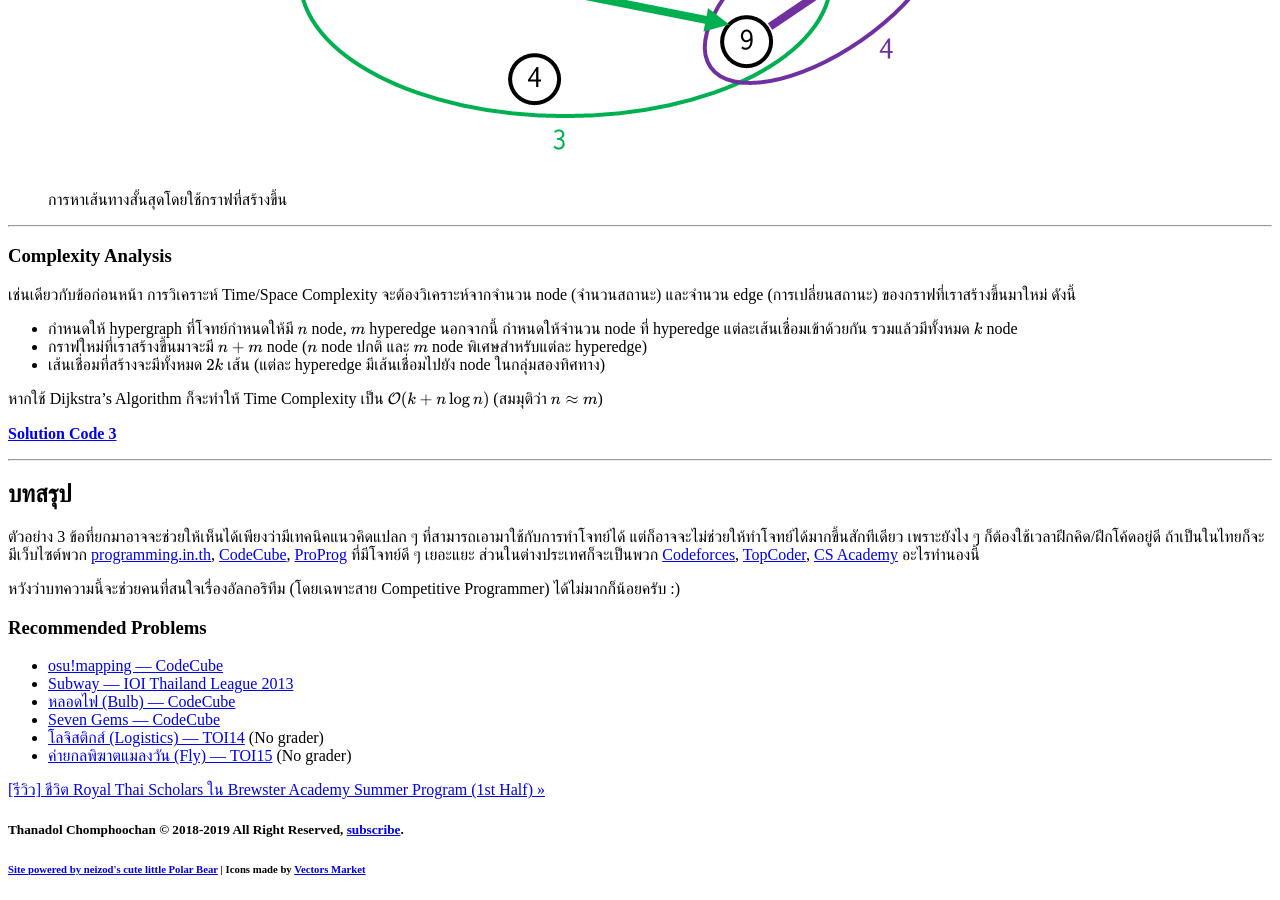
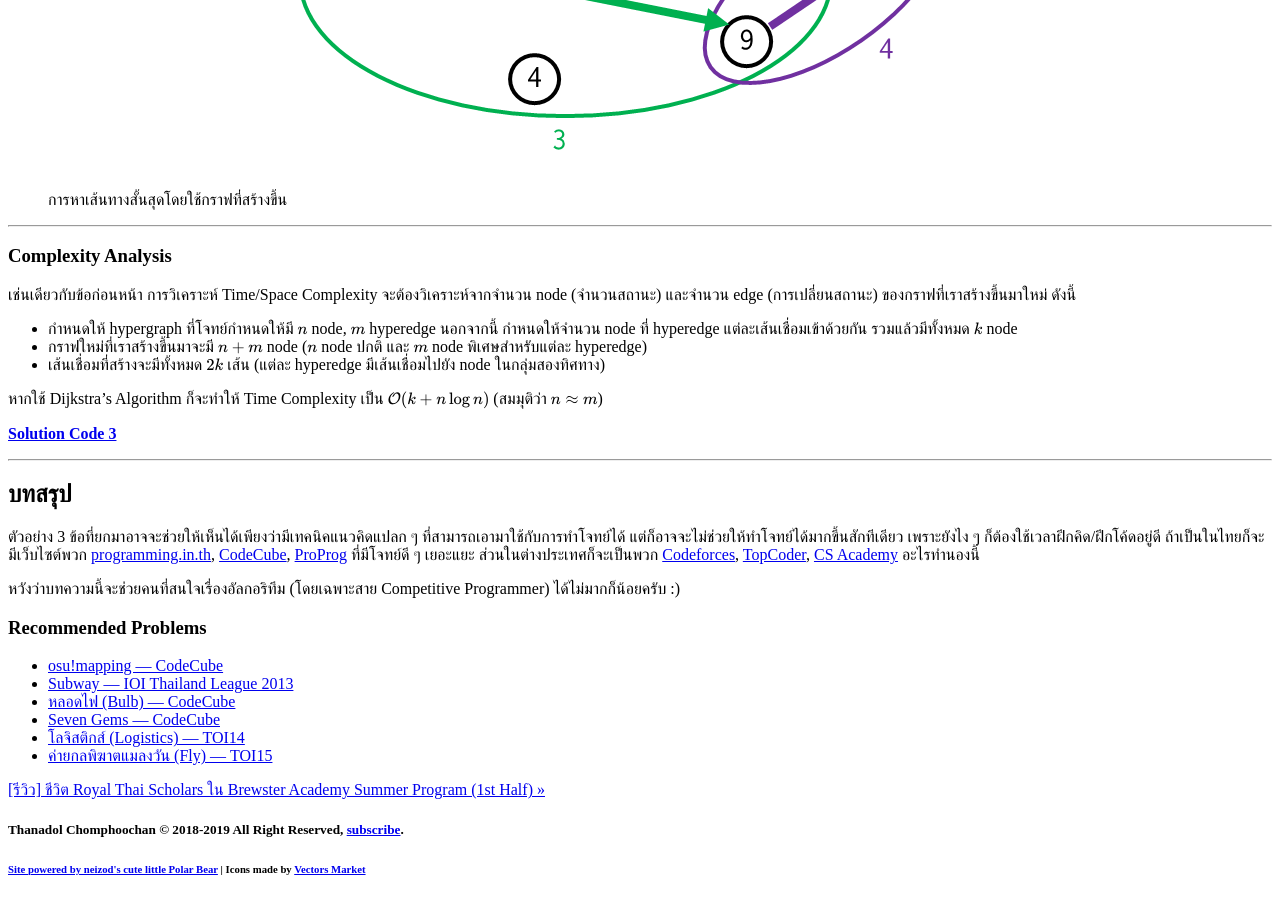
Before and after one commit to tchomphoochan/tchomphoochan.github.io, a Jekyll site: the page built from _posts/2019-08-19-state-graph-tutorial.md, in a window 1280 px wide and 900 px high, scrolled down 10101 px. Built offline with Jekyll 4.4.1, drawn with Linux system fonts in a browser that asks for light colours; some web fonts are replaced; formulas are drawn with MathJax 3; comment, search, counter and statistics services are not loaded.

```diff
--- a/_posts/2019-08-19-state-graph-tutorial.md
+++ b/_posts/2019-08-19-state-graph-tutorial.md
@@ -203,5 +203,5 @@ Knight ห้ามกระโดดออกนอกตาราง หรื
 - [Subway --- IOI Thailand League 2013](https://programming.in.th/task/rev2_problem.php?pid=1133)
 - [หลอดไฟ (Bulb) --- CodeCube](https://www.codecube.in.th/task/27)
 - [Seven Gems --- CodeCube](https://www.codecube.in.th/task/153)
-- [โลจิสติกส์ (Logistics) --- TOI14](/post-extensions/state-graph-tutorial/toi14_logistics.pdf) (No grader)
-- [ค่ายกลพิฆาตแมลงวัน (Fly) --- TOI15](/post-extensions/state-graph-tutorial/toi15_fly.pdf) (No grader)
+- [โลจิสติกส์ (Logistics) --- TOI14](https://www.proprog.tk/tasks/toi14_logistic/descs/14202)
+- [ค่ายกลพิฆาตแมลงวัน (Fly) --- TOI15](https://www.proprog.tk/tasks/toi15_fly/descs/15445)
```
